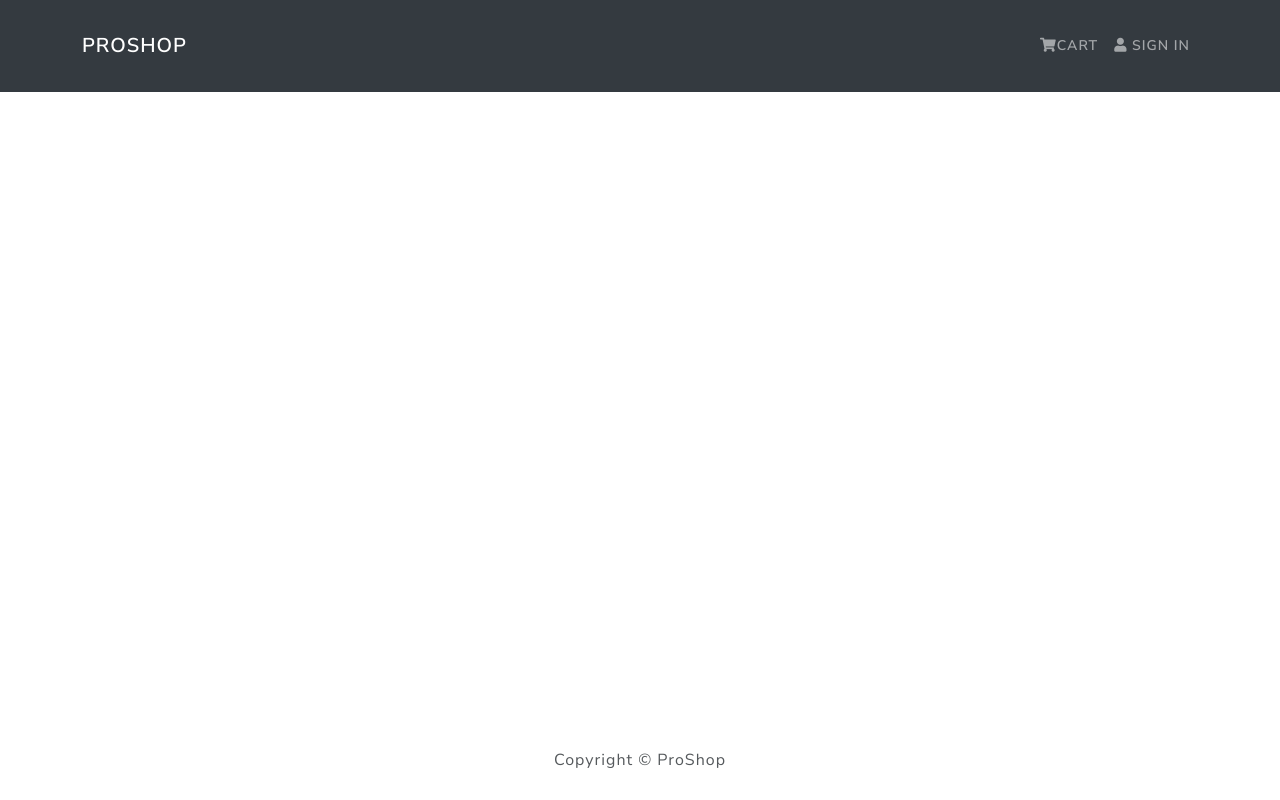
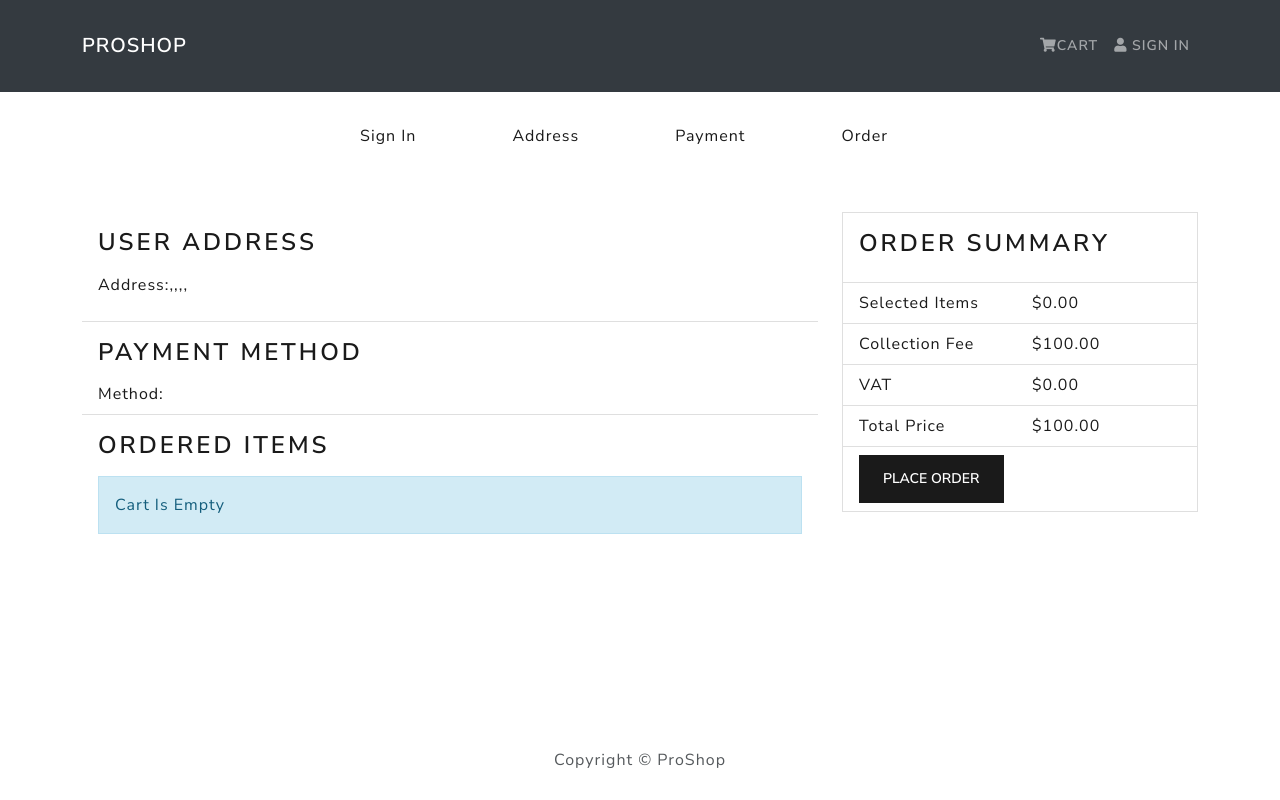
Before and after one commit to AbdurrahmanAK-541/ProShop, a React (Create React App) app in the folder frontend/: page /completeOrder in a window 1280 px wide. Built offline with nearby package versions, Linux system fonts and the light colour scheme.

Commit message:
Implemented an Order Page that involves a summary of the ordered items in the cart, the summary of the fees, the user address and the payment method

```diff
--- a/frontend/src/App.js
+++ b/frontend/src/App.js
@@ -11,6 +11,7 @@
 import ProfileScreen from './screens/ProfileScreen'
 import AddressScreen from './screens/AddressScreen'
 import PaymentMethodScreen from './screens/PaymentMethodScreen'
+import OrderPage from './screens/OrderPage'
 
 const App = () => {
   return (
@@ -24,6 +25,7 @@
           <Route path='/product/:id' component={ProductScreen} />
           <Route path='/address' component={AddressScreen} />
           <Route path='/payment' component={PaymentMethodScreen} />
+          <Route path='/completeOrder' component={OrderPage} />
           <Route
             path='/cart/:id?'
             component={CartScreen} /*id is optional hence why I added a ?*/
--- /dev/null
+++ b/frontend/src/screens/OrderPage.js
@@ -0,0 +1,162 @@
+import React from 'react'
+import {
+  Button,
+  Col,
+  Row,
+  Image,
+  Card,
+  ListGroup,
+  ListGroupItem,
+} from 'react-bootstrap'
+import { useSelector } from 'react-redux'
+import Message from '../components/Message'
+import CheckoutProcess from '../components/CheckoutProcess'
+import { Link } from 'react-router-dom'
+
+const OrderPage = () => {
+  const cart = useSelector((state) => state.cart)
+
+  const includeDecimals = (number) => {
+    //enable all price values to be to two decimal places
+    return (Math.round(number * 100) / 100).toFixed(2)
+    //includeDecimals function takes in a number and returns Math.round function that takes the number and multiplies it by
+    //100 then divides by 100 then have it displayed to 2 decimal places (toFixed)
+  }
+  //Order Summary Price Calculation
+  cart.sumItemsPrice = includeDecimals(
+    cart.cartItems.reduce(
+      //the items in cart price attained using reduce() method --> reduce the array to a single value and execute the provided function
+      //cartItems array is reduced which takes in an accumulator(acc) and the current item/s in cart --> value that we end up with
+      //using an arrow function, take the accumulator and add the item's price X qty = total price
+      //0 = start of the accumulator as it's the initial value passed to be reduced.
+      (acc, item) => acc + item.price * item.qty,
+      0
+    )
+  )
+
+  cart.collectionFee = includeDecimals(cart.sumItemsPrice > 100 ? 0 : 100)
+  //if the items in the cart are greater than £100 then collection is free. else its £100
+  cart.vatPrice = includeDecimals(
+    Number((0.15 * cart.sumItemsPrice).toFixed(2))
+  )
+  //the Vat will be 15% of the total cart items value (to 2 decimal places).
+
+  cart.totalPrice = (
+    Number(cart.sumItemsPrice) +
+    Number(cart.collectionFee) +
+    Number(cart.vatPrice)
+  ).toFixed(2)
+  //total price will include all the costs to 2 decimal places.
+
+  const placeOrderHandler = () => {
+    console.log('Place Order')
+  }
+
+  return (
+    <>
+      <CheckoutProcess p1 p2 p3 p4 />
+      <Row>
+        <Col md={8}>
+          <ListGroup variant='flush'>
+            <ListGroup.Item>
+              <h2>User Address</h2>
+              <p>
+                <strong>Address:</strong>
+                {cart.userAddress.address},{cart.userAddress.city},
+                {cart.userAddress.postCode},{cart.userAddress.country},
+              </p>
+            </ListGroup.Item>
+
+            <ListGroup.Item>
+              <h2>Payment Method</h2>
+              <strong>Method: </strong>
+              {cart.paymentMethod}
+            </ListGroup.Item>
+
+            <ListGroup.Item>
+              <h2>Ordered Items</h2>
+              {cart.cartItems.length === 0 ? (
+                <Message>Cart Is Empty</Message>
+              ) : (
+                <ListGroup variant='flush'>
+                  {cart.cartItems.map((item, index) => (
+                    <ListGroup.Item key={index}>
+                      <Row>
+                        <Col md={2}>
+                          <Image
+                            src={item.image}
+                            alt={item.name}
+                            fluid
+                            rounded
+                          />
+                        </Col>
+                        <Col>
+                          <Link to={`/product/${item.product}`}>
+                            {item.name}
+                          </Link>
+                        </Col>
+                        <Col md={3}>
+                          {item.qty} X ${item.price} = ${item.qty * item.price}
+                        </Col>
+                      </Row>
+                    </ListGroup.Item>
+                  ))}
+                </ListGroup>
+              )}
+            </ListGroup.Item>
+          </ListGroup>
+        </Col>
+        <Col md={4}>
+          <Card>
+            <ListGroup variant='flush'>
+              <ListGroup.Item>
+                <h2>Order Summary</h2>
+              </ListGroup.Item>
+
+              <ListGroup.Item>
+                <Row>
+                  <Col>Selected Items</Col>
+                  <Col>${cart.sumItemsPrice}</Col>
+                </Row>
+              </ListGroup.Item>
+
+              <ListGroup.Item>
+                <Row>
+                  <Col>Collection Fee</Col>
+                  <Col>${cart.collectionFee}</Col>
+                </Row>
+              </ListGroup.Item>
+
+              <ListGroup.Item>
+                <Row>
+                  <Col>VAT </Col>
+                  <Col>${cart.vatPrice}</Col>
+                </Row>
+              </ListGroup.Item>
+
+              <ListGroup.Item>
+                <Row>
+                  <Col>Total Price </Col>
+                  <Col>${cart.totalPrice}</Col>
+                </Row>
+              </ListGroup.Item>
+
+              <ListGroupItem>
+                <Button
+                  type='button'
+                  className='btn-block'
+                  disabled={cart.cartItems === 0}
+                  onClick={placeOrderHandler}
+                >
+                  Place Order
+                </Button>
+              </ListGroupItem>
+            </ListGroup>
+          </Card>
+        </Col>
+      </Row>
+    </>
+  )
+}
+
+export default OrderPage
```
Also changed, not shown: 2 other files (tests, documents, lock files or other folders).
